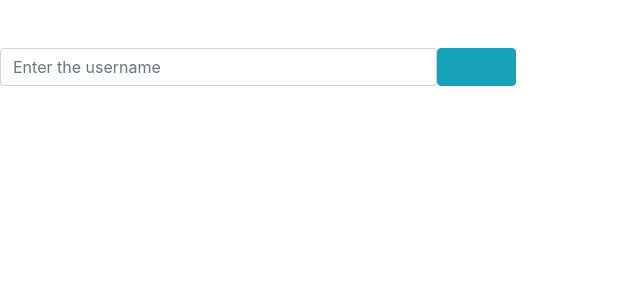
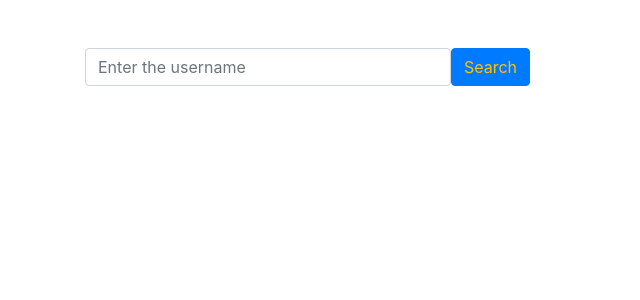
Before and after one commit to jepkess/Githubsearch, an Angular app: page /user in a window 1280 px wide. Shown: the top 300 px of the page, without its empty margins (0-640 px from the left). Built offline with nearby package versions, Linux system fonts and the light colour scheme.

Commit message:
style the form

```diff
--- a/src/app/app.component.html
+++ b/src/app/app.component.html
@@ -1,7 +1,9 @@
 <app-user></app-user>
 
-<div class="row">
+<div class="container">
+  <div class="row">
     <div class="col-md-5 my-5 ">
-        <app-form></app-form>
+      <app-form></app-form>
     </div>
+  </div>
 </div>
--- a/src/app/form/form.component.html
+++ b/src/app/form/form.component.html
@@ -1,12 +1,7 @@
-
-<div class="row">
-  <div class="col md-6">
-    <form (ngSubmit)="submitusername()"#form='ngForm' name="form">
-      <div class="form-group d-flex justify-content-around">
-        <input type="text" [(ngModel)]="username" name="username" placeholder="Enter the username "
-          class="form-control text-warning">
-        <button type="submit" class="btn btn-info text-info" name="username">Search</button>
-      </div>
-    </form>
+<form (ngSubmit)="submitusername()" #form='ngForm' name="form">
+  <div class="form-group d-flex justify-content-around">
+    <input type="text" [(ngModel)]="username" name="username" placeholder="Enter the username "
+      class="form-control text-warning">
+    <button type="submit" class="btn btn-primary text-warning" name="username">Search</button>
   </div>
-</div>
+</form>
--- a/src/app/user/user.component.html
+++ b/src/app/user/user.component.html
@@ -1,3 +1,4 @@
+<div class="container">
     <div *ngIf ='users.login'>
         <img src="{{users.avatar_url}}">
         <p>username is {{users.login}}</p>
@@ -8,3 +9,4 @@
         <p>{{repo.name}}</p>
 
     </div>
+</div>
```
Lines whose indentation alone changed are shown as unchanged.
